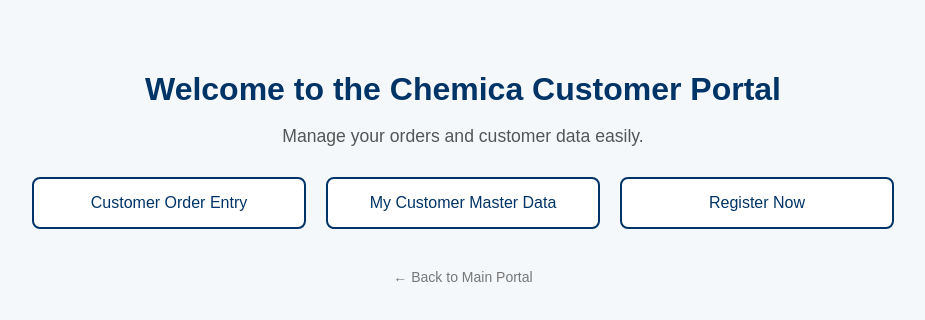
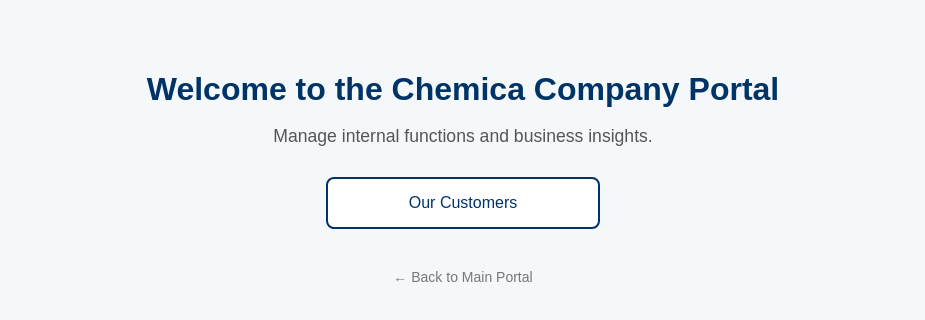
Before and after one commit to Silverrowing/Order-entry, a plain HTML site: page customer-portal.html in a window 1280 px wide. Shown: the whole page, without its empty margins (177-1102 px from the left). Drawn offline with Linux system fonts and the light colour scheme.

Commit message:
Update customer-portal.html

```diff
--- a/customer-portal.html
+++ b/customer-portal.html
@@ -2,7 +2,7 @@
 <html lang="en">
 <head>
   <meta charset="UTF-8" />
-  <title>Customer Portal – Chemica</title>
+  <title>Company Portal – Chemica</title>
   <style>
     body {
       font-family: Arial, sans-serif;
@@ -63,13 +63,11 @@
   </style>
 </head>
 <body>
-  <h1>Welcome to the Chemica Customer Portal</h1>
-  <p>Manage your orders and customer data easily.</p>
+  <h1>Welcome to the Chemica Company Portal</h1>
+  <p>Manage internal functions and business insights.</p>
 
   <div class="button-container">
-    <a href="order-entry.html">Customer Order Entry</a>
-    <a href="customer-master-selfservice.html">My Customer Master Data</a>
-    <a href="register.html">Register Now</a>
+    <a href="customer-table-view.html">Our Customers</a>
   </div>
 
   <a href="index.html" class="back-link">&larr; Back to Main Portal</a>
```
